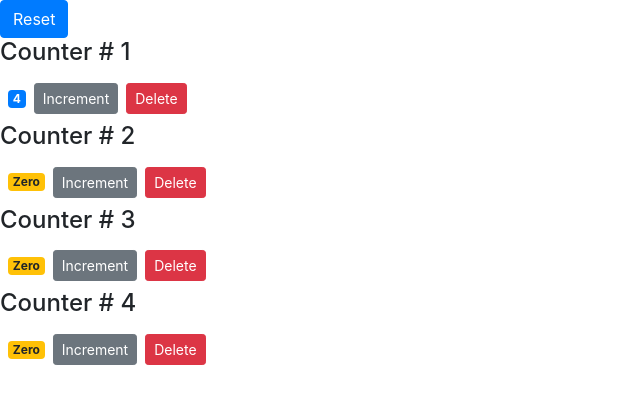
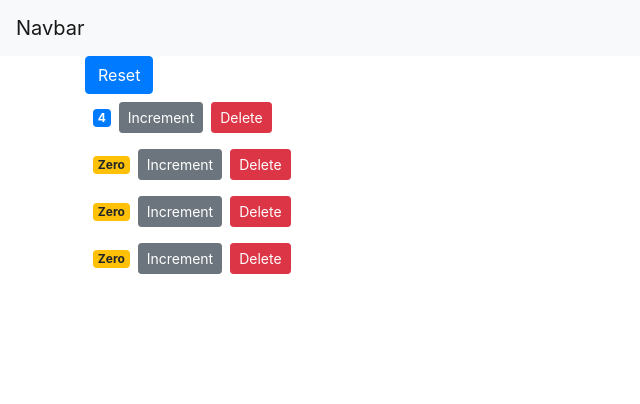
Before and after one commit to sonnn9/-Mastering-React, a React (Create React App) app: page / in a window 1280 px wide. Shown: the top 404 px of the page, without its empty margins (0-640 px from the left). Built offline with nearby package versions, Linux system fonts and the light colour scheme.

Commit message:
multiple component

```diff
--- a/src/App.js
+++ b/src/App.js
@@ -1,25 +1,19 @@
-import logo from './logo.svg';
+import React, { Component } from "react";
+import NavBar from "./components/navbar";
+import Counters from "./components/counters";
 import './App.css';
 
-function App() {
-  return (
-    <div className="App">
-      <header className="App-header">
-        <img src={logo} className="App-logo" alt="logo" />
-        <p>
-          Edit <code>src/App.js</code> and save to reload.
-        </p>
-        <a
-          className="App-link"
-          href="https://reactjs.org"
-          target="_blank"
-          rel="noopener noreferrer"
-        >
-          Learn React
-        </a>
-      </header>
-    </div>
-  );
+class App extends Component  {
+    render() {
+      return (
+          <React.Fragment>
+            <NavBar />
+            <main className="container">
+              <Counters />
+            </main>
+          </React.Fragment>
+      )
+  }
 }
 
 export default App;
--- a/src/components/counter.jsx
+++ b/src/components/counter.jsx
@@ -4,7 +4,6 @@
     render() {
         return (
             <div>
-                <h4>Counter # {this.props.id}</h4>
                 <span className={this.getBadgeClasses()}>{this.formatCount()}</span>
                 <button onClick={() => this.props.onIncrement(this.props.counter)} className="btn btn-secondary btn-sm">Increment</button>
                 <button onClick={() => this.props.onDelete(this.props.counter.id)} className="btn btn-danger btn-sm m-2">Delete</button>
--- /dev/null
+++ b/src/components/navbar.jsx
@@ -0,0 +1,16 @@
+import React, { Component } from "react";
+
+class Navbar extends Component {
+
+    render() {
+        return (
+            <nav className="navbar navbar-light bg-light">
+                <a className="navbar-brand" href="#">
+                    Navbar
+                </a>
+            </nav>
+        );
+    }
+}
+
+export default Navbar;
--- a/src/index.js
+++ b/src/index.js
@@ -7,9 +7,7 @@
 import Counters from "./components/counters";
 
 ReactDOM.render(
-  <React.StrictMode>
-    <Counters />
-  </React.StrictMode>,
+  <App />,
   document.getElementById('root')
 );
 
```
